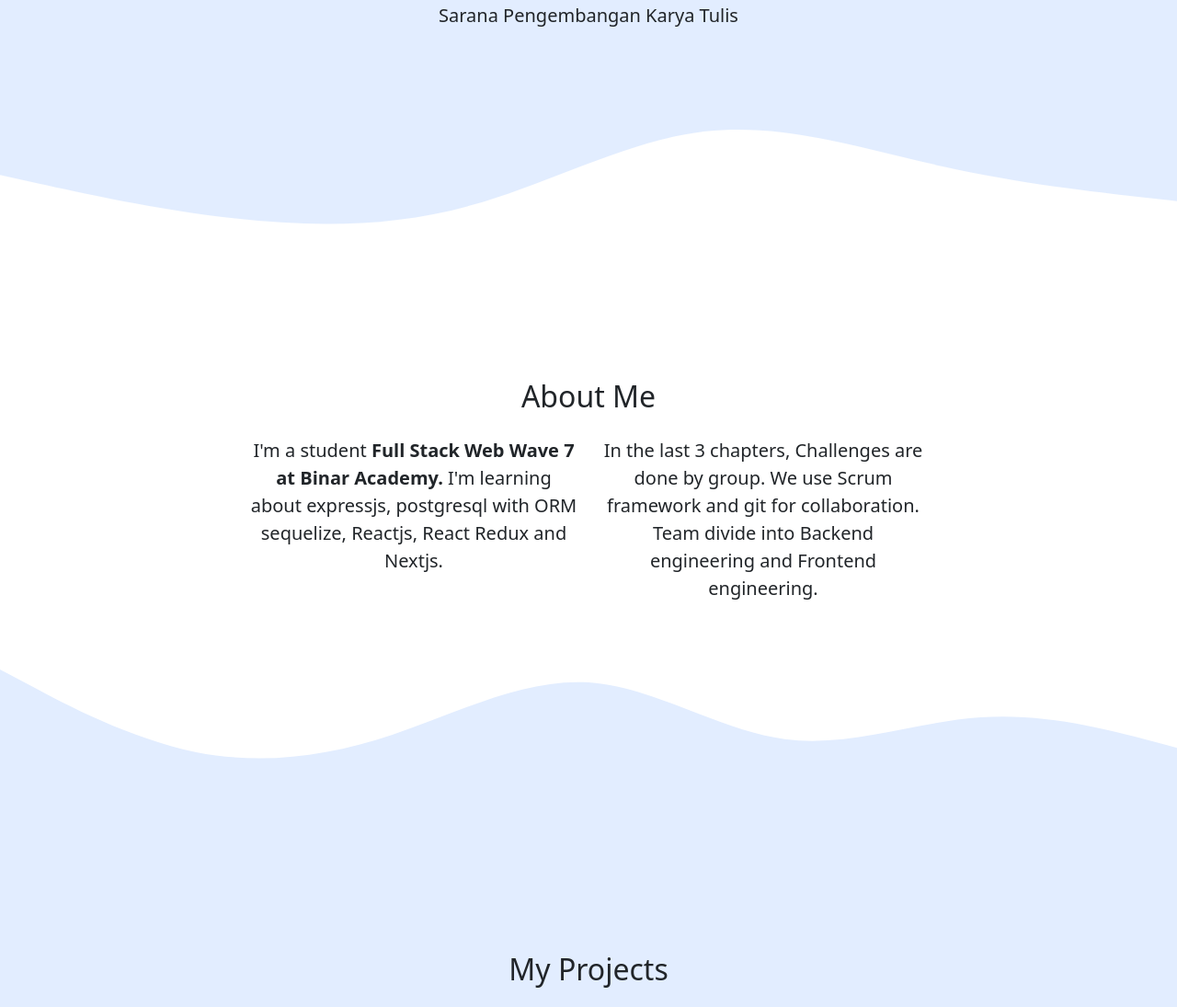
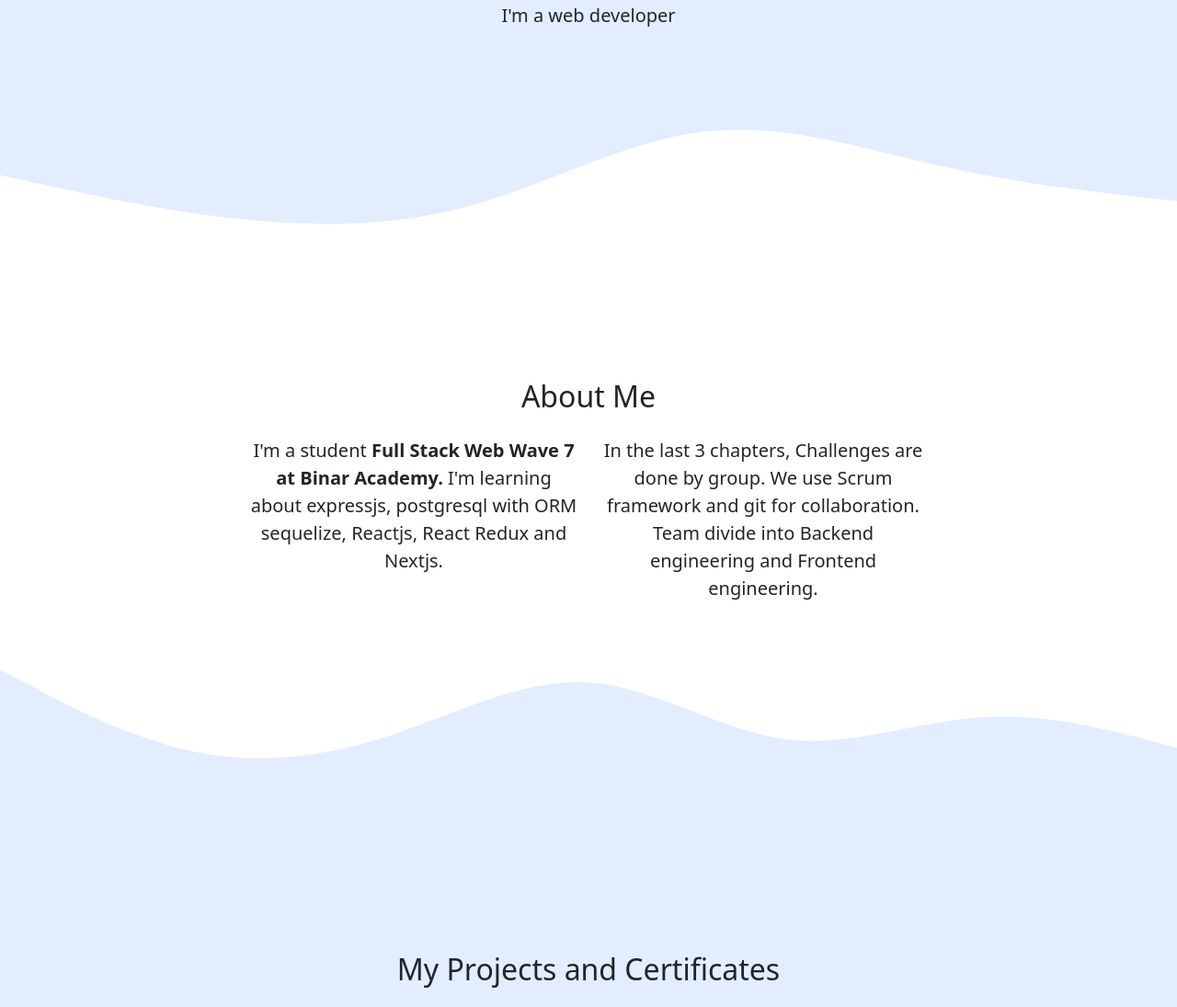
Before and after one commit to CahBantul/cahbantul.github.io, a plain HTML site: page index.html in a window 1280 px wide. Shown: the part 359-1454 px from the top of the page at 92% size. Drawn offline with nearby package versions, Linux system fonts and the light colour scheme.

Commit message:
fix bugs

```diff
--- a/index.html
+++ b/index.html
@@ -119,7 +119,7 @@
       <div class="container">
         <div class="row text-center mb-3">
           <div class="col">
-            <h2>My Projects</h2>
+            <h2>My Projects and Certificates</h2>
           </div>
         </div>
         <div class="row">
@@ -382,7 +382,7 @@
         <script src="https://cdnjs.cloudflare.com/ajax/libs/gsap/3.6.1/TextPlugin.min.js"></script>
         <script>
             gsap.registerPlugin(TextPlugin);
-            gsap.to('.lead', {duration: 2, delay: 1, text: 'Sarana Pengembangan Karya Tulis'})
+            gsap.to('.lead', {duration: 2, delay: 1, text: 'I\'m a web developer'})
             gsap.from('.jumbotron img', {duration: 2, rotateY: 360, opacity: 0 })
             gsap.from('.navbar', {duration: 2, y: '-100%', opacity: 0})
             gsap.from('.display-4', {duration: 1, x: -50, opacity:0, delay: 0.5})
```
